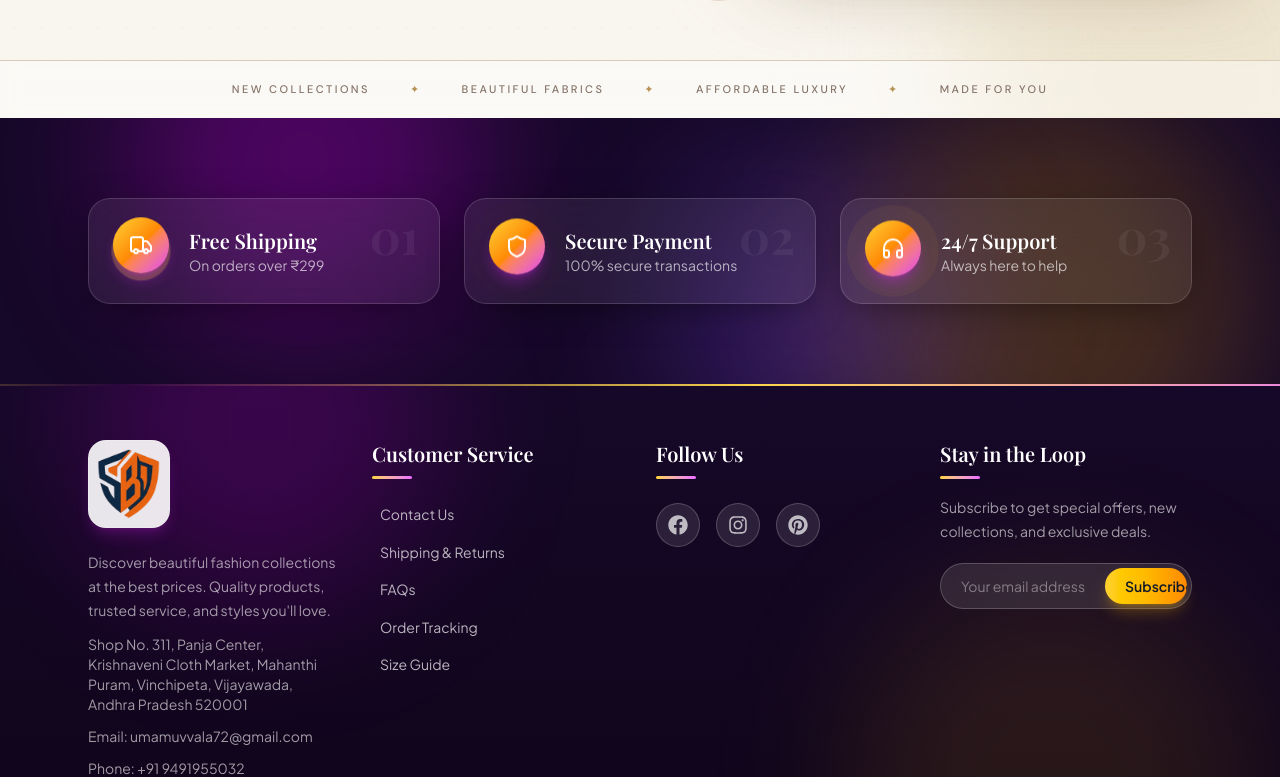
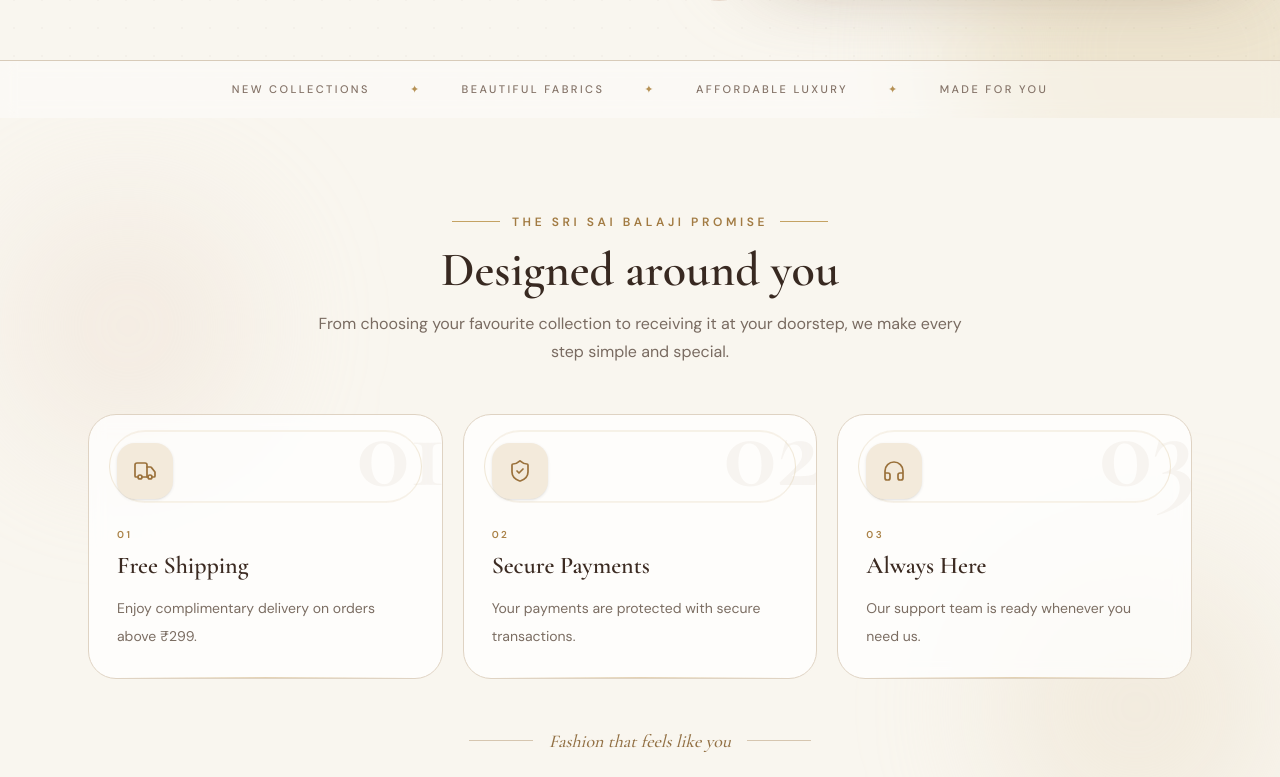
Before and after one commit to Praneeth3105/Sri-Sai-Balaji-Dress-Materials-E-Commerce, a React (Vite) app in the folder frontend/: page / in a window 1280 px wide. Shown: the part 770-1547 px from the top of the page. Built offline with nearby package versions, Linux system fonts and the light colour scheme.

Commit message:
features

```diff
--- a/frontend/src/components/Features.jsx
+++ b/frontend/src/components/Features.jsx
@@ -1,72 +1,175 @@
-import { Headphones, Shield, Truck } from "lucide-react";
+import { Headphones, ShieldCheck, Truck } from "lucide-react";
 import React, { useEffect, useRef, useState } from "react";
 
 const styles = `
-@import url('https://fonts.googleapis.com/css2?family=Playfair+Display:wght@600;700&family=Plus+Jakarta+Sans:wght@400;500;600&display=swap');
+@import url('https://fonts.googleapis.com/css2?family=Cormorant+Garamond:wght@500;600;700&family=DM+Sans:wght@400;500;600&display=swap');
 
-.feat-root{font-family:'Plus Jakarta Sans',system-ui,sans-serif}
-.feat-display{font-family:'Playfair Display',Georgia,serif}
-.feat-card{--cx:50%;--cy:50%}
-.feat-spot{background:radial-gradient(360px circle at var(--cx) var(--cy),rgba(252,211,77,.2),transparent 60%)}
+.features-root {
+  font-family: 'DM Sans', sans-serif;
+}
 
-.feat-drift{animation:feat-drift 16s ease-in-out infinite}
-.feat-drift-b{animation:feat-drift 20s ease-in-out infinite reverse}
-@keyframes feat-drift{0%,100%{transform:translate3d(0,0,0) scale(1)}50%{transform:translate3d(50px,-30px,0) scale(1.15)}}
+.features-serif {
+  font-family: 'Cormorant Garamond', Georgia, serif;
+}
 
-.feat-icon{animation:feat-float 4s ease-in-out infinite}
-@keyframes feat-float{0%,100%{transform:translateY(0)}50%{transform:translateY(-6px)}}
-.feat-ring{animation:feat-ring 2.8s ease-out infinite}
-@keyframes feat-ring{0%{transform:scale(1);opacity:.55}100%{transform:scale(1.8);opacity:0}}
+/* reveal */
 
-@media (prefers-reduced-motion:reduce){
-  .feat-root *{animation-duration:.01ms !important;animation-iteration-count:1 !important;transition-duration:.01ms !important}
+.feature-reveal {
+  opacity: 0;
+  transform: translateY(25px);
+}
+
+.feature-visible {
+  opacity: 1;
+  transform: translateY(0);
+}
+
+/* card */
+
+.feature-card {
+  position: relative;
+  transition:
+    transform .5s cubic-bezier(.2,.8,.2,1),
+    box-shadow .5s ease,
+    border-color .5s ease;
+}
+
+.feature-card:hover {
+  transform: translateY(-8px);
+  box-shadow:
+    0 25px 55px -25px rgba(70, 48, 35, .28);
+}
+
+/* icon */
+
+.feature-icon {
+  transition:
+    transform .5s cubic-bezier(.2,.8,.2,1),
+    background .5s ease;
+}
+
+.feature-card:hover .feature-icon {
+  transform: scale(1.08) rotate(-4deg);
+}
+
+/* number */
+
+.feature-number {
+  transition:
+    opacity .4s ease,
+    transform .4s ease;
+}
+
+.feature-card:hover .feature-number {
+  opacity: .16;
+  transform: translateY(-4px);
+}
+
+/* shine */
+
+.feature-shine {
+  position: relative;
+  overflow: hidden;
+}
+
+.feature-shine::after {
+  content: "";
+  position: absolute;
+  top: 0;
+  left: -100%;
+  width: 50%;
+  height: 100%;
+
+  background:
+    linear-gradient(
+      90deg,
+      transparent,
+      rgba(255,255,255,.65),
+      transparent
+    );
+
+  transform: skewX(-20deg);
+  transition: left .8s ease;
+}
+
+.feature-card:hover .feature-shine::after {
+  left: 140%;
+}
+
+/* decorative circle */
+
+.feature-circle {
+  animation: featureCircle 8s ease-in-out infinite;
+}
+
+@keyframes featureCircle {
+  0%,100% {
+    transform: translateY(0);
+  }
+
+  50% {
+    transform: translateY(-8px);
+  }
+}
+
+@media (prefers-reduced-motion: reduce) {
+  .features-root * {
+    animation-duration: .01ms !important;
+    transition-duration: .01ms !important;
+  }
 }
 `;
 
 const features = [
   {
     icon: Truck,
+    number: "01",
     title: "Free Shipping",
-    text: "On orders over ₹299",
-    number: "01",
+    text: "Enjoy complimentary delivery on orders above ₹299.",
   },
   {
-    icon: Shield,
-    title: "Secure Payment",
-    text: "100% secure transactions",
+    icon: ShieldCheck,
     number: "02",
+    title: "Secure Payments",
+    text: "Your payments are protected with secure transactions.",
   },
   {
     icon: Headphones,
-    title: "24/7 Support",
-    text: "Always here to help",
     number: "03",
+    title: "Always Here",
+    text: "Our support team is ready whenever you need us.",
   },
 ];
 
-// reveal-on-scroll hook
 const useReveal = () => {
   const ref = useRef(null);
   const [visible, setVisible] = useState(false);
 
   useEffect(() => {
-    const el = ref.current;
-    if (!el) return;
+    const element = ref.current;
+
+    if (!element) return;
+
     if (!("IntersectionObserver" in window)) {
       setVisible(true);
       return;
     }
-    const io = new IntersectionObserver(
+
+    const observer = new IntersectionObserver(
       ([entry]) => {
         if (entry.isIntersecting) {
           setVisible(true);
-          io.disconnect();
+          observer.disconnect();
         }
       },
-      { threshold: 0.2 },
+      {
+        threshold: 0.15,
+      },
     );
-    io.observe(el);
-    return () => io.disconnect();
+
+    observer.observe(element);
+
+    return () => observer.disconnect();
   }, []);
 
   return [ref, visible];
@@ -75,79 +178,109 @@
 const Features = () => {
   const [ref, visible] = useReveal();
 
-  const handleMove = (e) => {
-    const r = e.currentTarget.getBoundingClientRect();
-    e.currentTarget.style.setProperty("--cx", `${e.clientX - r.left}px`);
-    e.currentTarget.style.setProperty("--cy", `${e.clientY - r.top}px`);
-  };
-
   return (
     <section
       ref={ref}
-      className="feat-root relative overflow-hidden bg-[#160828] py-20"
+      className="features-root relative overflow-hidden bg-[#f9f6ef] py-20 sm:py-24"
     >
       <style>{styles}</style>
 
-      {/* Background blobs so the glass has something to blur */}
-      <div className="feat-drift pointer-events-none absolute -top-24 left-[8%] h-80 w-80 rounded-full bg-fuchsia-600/30 blur-3xl" />
-      <div className="feat-drift-b pointer-events-none absolute -bottom-32 right-[6%] h-96 w-96 rounded-full bg-amber-400/20 blur-3xl" />
-      <div className="feat-drift pointer-events-none absolute top-1/3 left-1/2 h-64 w-64 rounded-full bg-violet-500/25 blur-3xl" />
+      {/* soft background */}
 
-      <div className="relative max-w-6xl mx-auto px-6">
-        <div className="grid md:grid-cols-3 gap-6">
-          {features.map((f, i) => {
-            const Icon = f.icon;
+      <div className="pointer-events-none absolute left-0 top-20 h-64 w-64 rounded-full bg-[#ead9cb]/35 blur-3xl" />
+
+      <div className="pointer-events-none absolute bottom-0 right-0 h-72 w-72 rounded-full bg-[#e9ddc5]/40 blur-3xl" />
+
+      <div className="relative mx-auto max-w-6xl px-6">
+        {/* Section heading */}
+
+        <div className="mx-auto mb-12 max-w-2xl text-center">
+          <div className="mb-4 flex items-center justify-center gap-3">
+            <span className="h-px w-12 bg-[#c4a263]" />
+
+            <span className="text-xs font-semibold uppercase tracking-[.3em] text-[#a27b43]">
+              The Sri Sai Balaji Promise
+            </span>
+
+            <span className="h-px w-12 bg-[#c4a263]" />
+          </div>
+
+          <h2 className="features-serif text-4xl font-semibold text-[#382921] sm:text-5xl">
+            Designed around you
+          </h2>
+
+          <p className="mt-4 text-sm leading-7 text-[#796b61] sm:text-base">
+            From choosing your favourite collection to receiving it at your
+            doorstep, we make every step simple and special.
+          </p>
+        </div>
+
+        {/* Cards */}
+
+        <div className="grid gap-5 md:grid-cols-3">
+          {features.map((feature, index) => {
+            const Icon = feature.icon;
+
             return (
-              // Wrapper handles scroll reveal (with stagger)
               <div
-                key={f.title}
-                className={`transition-all duration-1000 ease-out ${
-                  visible
-                    ? "opacity-100 translate-y-0 blur-0"
-                    : "opacity-0 translate-y-12 blur-sm"
+                key={feature.title}
+                className={`feature-card feature-shine relative overflow-hidden rounded-[28px] border border-[#dfd3c3] bg-white/75 p-7 backdrop-blur-sm transition-all duration-1000 ${
+                  visible ? "feature-visible" : "feature-reveal"
                 }`}
-                style={{ transitionDelay: `${i * 160}ms` }}
+                style={{
+                  transitionDelay: `${index * 150}ms`,
+                }}
               >
-                {/* Card handles hover */}
-                <div
-                  onMouseMove={handleMove}
-                  className="feat-card group relative overflow-hidden flex items-center gap-5 rounded-3xl border border-white/15 bg-white/[0.07] p-6 backdrop-blur-xl shadow-[0_8px_40px_-12px_rgba(0,0,0,0.6)] transition-all duration-500 hover:-translate-y-2 hover:border-amber-300/50 hover:bg-white/[0.12] hover:shadow-[0_24px_60px_-15px_rgba(217,70,239,0.5)]"
-                >
-                  {/* Cursor spotlight inside card */}
-                  <div className="feat-spot pointer-events-none absolute inset-0 opacity-0 transition-opacity duration-500 group-hover:opacity-100" />
+                {/* decorative number */}
 
-                  {/* Sliding top accent line */}
-                  <div className="absolute inset-x-0 top-0 h-[3px] origin-left scale-x-0 bg-gradient-to-r from-amber-300 via-fuchsia-400 to-violet-400 transition-transform duration-700 group-hover:scale-x-100" />
+                <span className="feature-number features-serif pointer-events-none absolute -right-1 -top-5 text-[110px] font-bold leading-none text-[#8d6b45]/[0.06]">
+                  {feature.number}
+                </span>
 
-                  {/* Faint index number */}
-                  <span className="feat-display pointer-events-none absolute right-5 top-3 text-5xl font-bold text-white/[0.06] transition-colors duration-500 group-hover:text-amber-300/20">
-                    {f.number}
-                  </span>
+                {/* icon */}
 
-                  {/* Icon */}
-                  <div className="relative shrink-0">
-                    <span
-                      className="feat-ring absolute inset-0 rounded-full bg-amber-300/50"
-                      style={{ animationDelay: `${i * 0.6}s` }}
-                    />
-                    <div
-                      className="feat-icon relative h-14 w-14 rounded-full bg-gradient-to-br from-amber-300 via-orange-400 to-fuchsia-500 flex items-center justify-center shadow-lg shadow-fuchsia-500/30 transition-transform duration-500 group-hover:scale-110 group-hover:rotate-6"
-                      style={{ animationDelay: `${i * 0.4}s` }}
-                    >
-                      <Icon className="h-6 w-6 text-white" />
-                    </div>
-                  </div>
+                <div className="relative mb-7">
+                  <div className="feature-circle absolute -inset-2 rounded-full border border-[#d9c29a]/40" />
 
-                  <div className="relative">
-                    <h3 className="feat-display text-xl font-semibold text-white transition-colors duration-300 group-hover:text-amber-200">
-                      {f.title}
-                    </h3>
-                    <p className="text-sm text-white/65">{f.text}</p>
+                  <div className="feature-icon relative flex h-14 w-14 items-center justify-center rounded-2xl bg-[#f3eadb] text-[#9a713b] shadow-sm">
+                    <Icon className="h-6 w-6" strokeWidth={1.7} />
                   </div>
                 </div>
+
+                {/* text */}
+
+                <div className="relative">
+                  <p className="mb-2 text-[10px] font-semibold uppercase tracking-[.25em] text-[#aa8247]">
+                    0{index + 1}
+                  </p>
+
+                  <h3 className="features-serif text-2xl font-semibold text-[#3c2b22]">
+                    {feature.title}
+                  </h3>
+
+                  <p className="mt-3 max-w-xs text-sm leading-7 text-[#7b6d62]">
+                    {feature.text}
+                  </p>
+                </div>
+
+                {/* bottom accent */}
+
+                <div className="absolute bottom-0 left-7 right-7 h-px bg-gradient-to-r from-transparent via-[#c9a76b] to-transparent opacity-50" />
               </div>
             );
           })}
+        </div>
+
+        {/* small bottom statement */}
+
+        <div className="mt-12 flex items-center justify-center gap-4 text-center">
+          <span className="h-px w-16 bg-[#d6c6b0]" />
+
+          <span className="features-serif text-lg italic text-[#927044]">
+            Fashion that feels like you
+          </span>
+
+          <span className="h-px w-16 bg-[#d6c6b0]" />
         </div>
       </div>
     </section>
```
